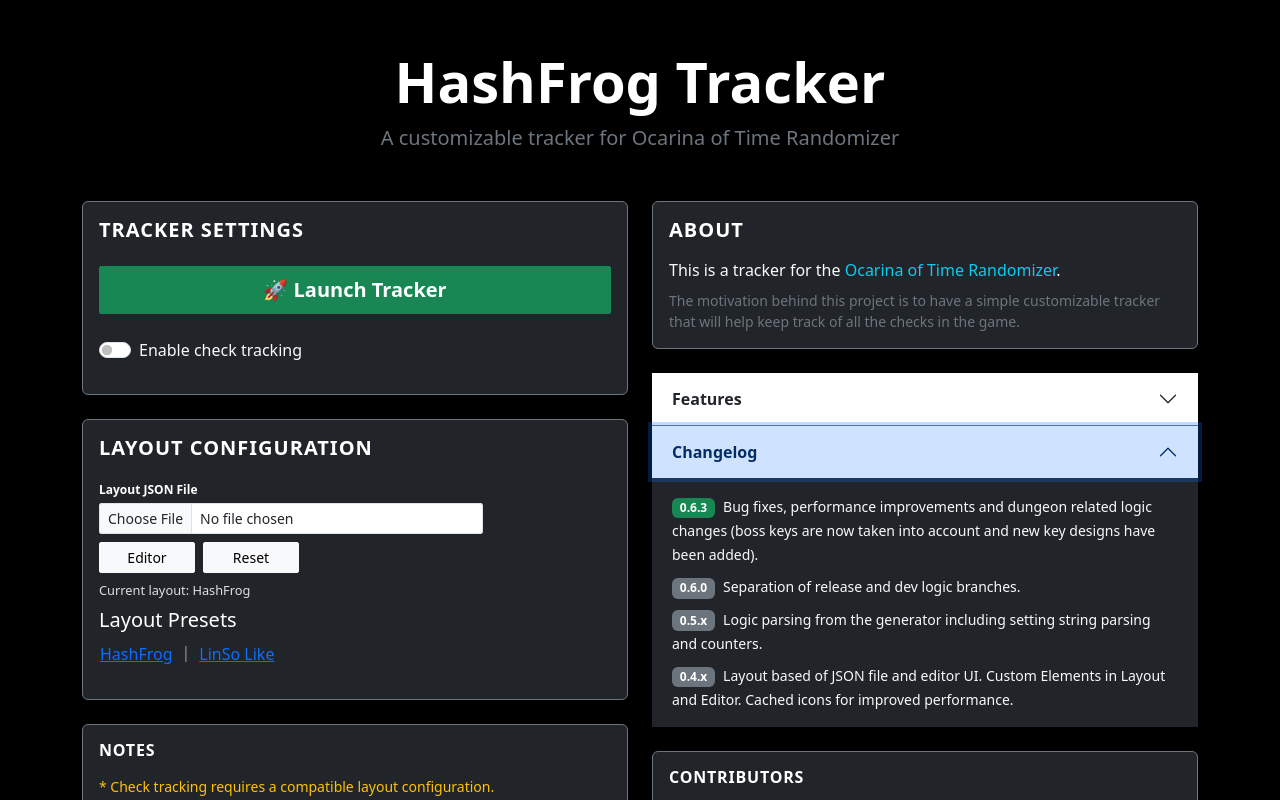
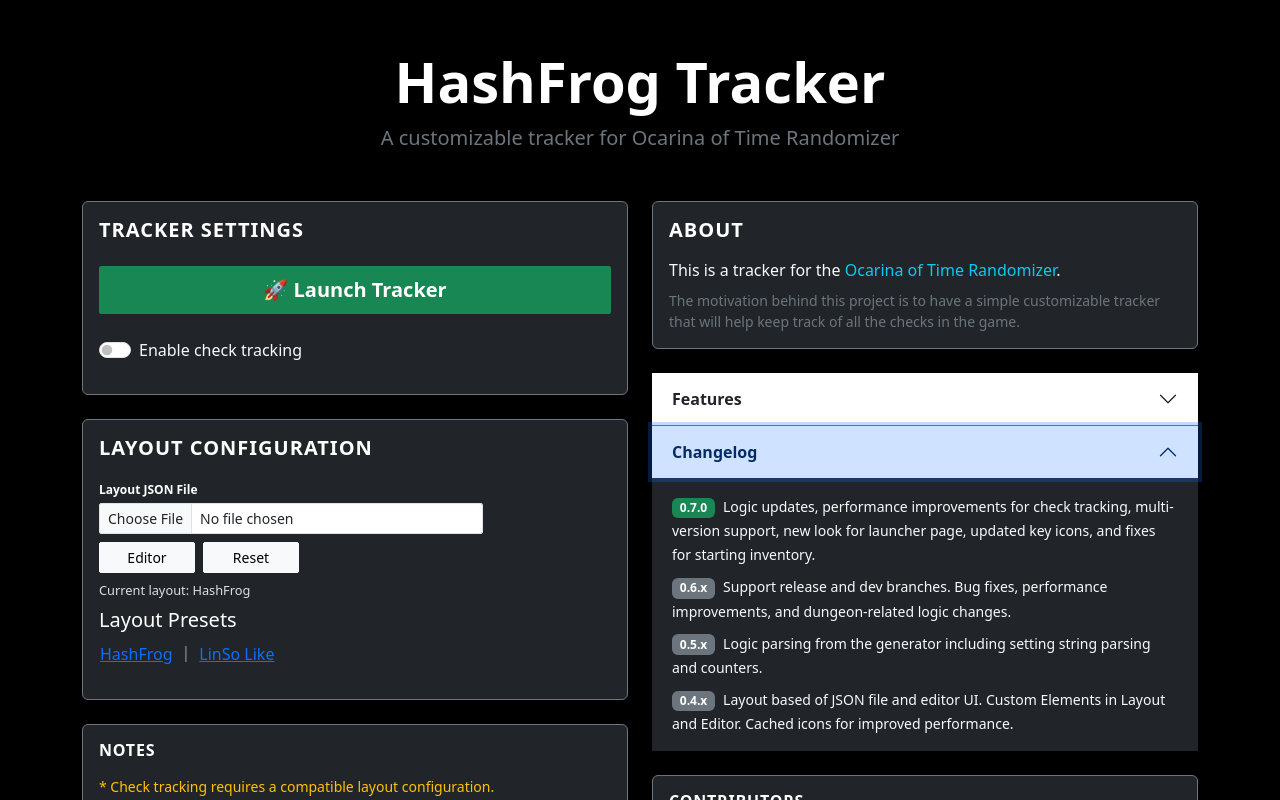
Before and after one commit to wafo/hashfrog_tracker, a React (Create React App) app: page / in a window 1280 px wide. Both pictures are taken after a click on the button "Changelog". Shown: the top 800 px of the page. Built offline with nearby package versions, Linux system fonts and the light colour scheme.

Commit message:
Update launcher page and hashfrog to 0.7.0

```diff
--- a/package.json
+++ b/package.json
@@ -1,6 +1,6 @@
 {
   "name": "hashfrog_tracker",
-  "version": "0.6.3",
+  "version": "0.7.0",
   "private": true,
   "dependencies": {
     "@testing-library/jest-dom": "^5.16.4",
--- a/src/scenes/TrackerLauncher.js
+++ b/src/scenes/TrackerLauncher.js
@@ -14,10 +14,7 @@ import SettingStringsJSON from "../data/setting-strings.json";
 import useDebounce from "../hooks/useDebounce";
 
 const baseURL = process.env.PUBLIC_URL;
-const LOGIC_BRANCH = process.env.REACT_APP_LOGIC_BRANCH;
 const GENERATOR_VERSION = process.env.REACT_APP_GENERATOR_VERSION;
-
-const isLogicBranchRelease = LOGIC_BRANCH === "release";
 
 const PRESETS = SettingStringsJSON.presets || [];
 const CURRENT_ACTIVE_VERSION = SettingStringsJSON.currentActiveVersion || "9.0.0";
@@ -271,22 +268,10 @@ const TrackerLauncher = () => {
                 </DropdownButton>
               </div>
 
-              {isLogicBranchRelease && (
-                <Alert variant="info" className="mt-3 mb-0 py-2 small">
-                  📦 Using <strong>release</strong> logic files.{" "}
-                  <Alert.Link href="https://dev.hashfrog-tracker.com/">
-                    Switch to dev
-                  </Alert.Link>
-                </Alert>
-              )}
-              {!isLogicBranchRelease && (
-                <Alert variant="warning" className="mt-3 mb-0 py-2 small">
-                  ⚠️ Using <strong>dev</strong> logic files — things may break.{" "}
-                  <Alert.Link href="https://hashfrog-tracker.com/">
-                    Switch to release
-                  </Alert.Link>
-                </Alert>
-              )}
+              <Alert variant="info" className="mt-3 mb-0 py-2 small">
+                {" "}To use a different version, select &ldquo;Other...&rdquo; in the Generator Version field and enter a version
+                (e.g., <code>7.1.0</code> for releases or <code>dev_9.0.1</code> or <code>devrreal_9.0.2-15</code> for dev branches).
+              </Alert>
             </div>
           )}
         </Card.Body>
@@ -331,6 +316,9 @@ const TrackerLauncher = () => {
               The logic assumes that the initial value for a counter is zero.
               Click the counter to update it if not.
             </li>
+            <li>
+              Advanced logic is not yet supported.
+            </li>
           </ul>
         </Card.Body>
       </Card>
--- a/src/scenes/Welcome.js
+++ b/src/scenes/Welcome.js
@@ -66,13 +66,19 @@ const Welcome = () => {
               <Accordion.Body className="bg-dark text-light">
                 <ul className="list-unstyled mb-0">
                   <li className="mb-2">
-                    <Badge bg="success" className="me-2">0.6.3</Badge>
-                    <span className="small">Bug fixes, performance improvements and dungeon related logic changes (boss keys are now taken into account and new key designs have been added).</span>
+                    <Badge bg="success" className="me-2">0.7.0</Badge>
+                    <span className="small">Logic updates, performance improvements for check tracking, multi-version support, new look for launcher page, updated key icons, and fixes for starting inventory.</span>
                   </li>
                   <li className="mb-2">
-                    <Badge bg="secondary" className="me-2">0.6.0</Badge>
-                    <span className="small">Separation of release and dev logic branches.</span>
+                    <Badge bg="secondary" className="me-2">0.6.x</Badge>
+                    <span className="small">Support release and dev branches. Bug fixes, performance improvements, and dungeon-related logic changes.</span>
                   </li>
+                  {
+                    /*
+                      <li>0.6.3 - Bug fixes, performance improvements and dungeon related logic changes (boss keys are now taken into account and new key designs have been added).</li>
+                      <li>0.6.0 - Separation of release and dev logic branches.</li>
+                    */
+                  }
                   <li className="mb-2">
                     <Badge bg="secondary" className="me-2">0.5.x</Badge>
                     <span className="small">Logic parsing from the generator including setting string parsing and counters.</span>
```
